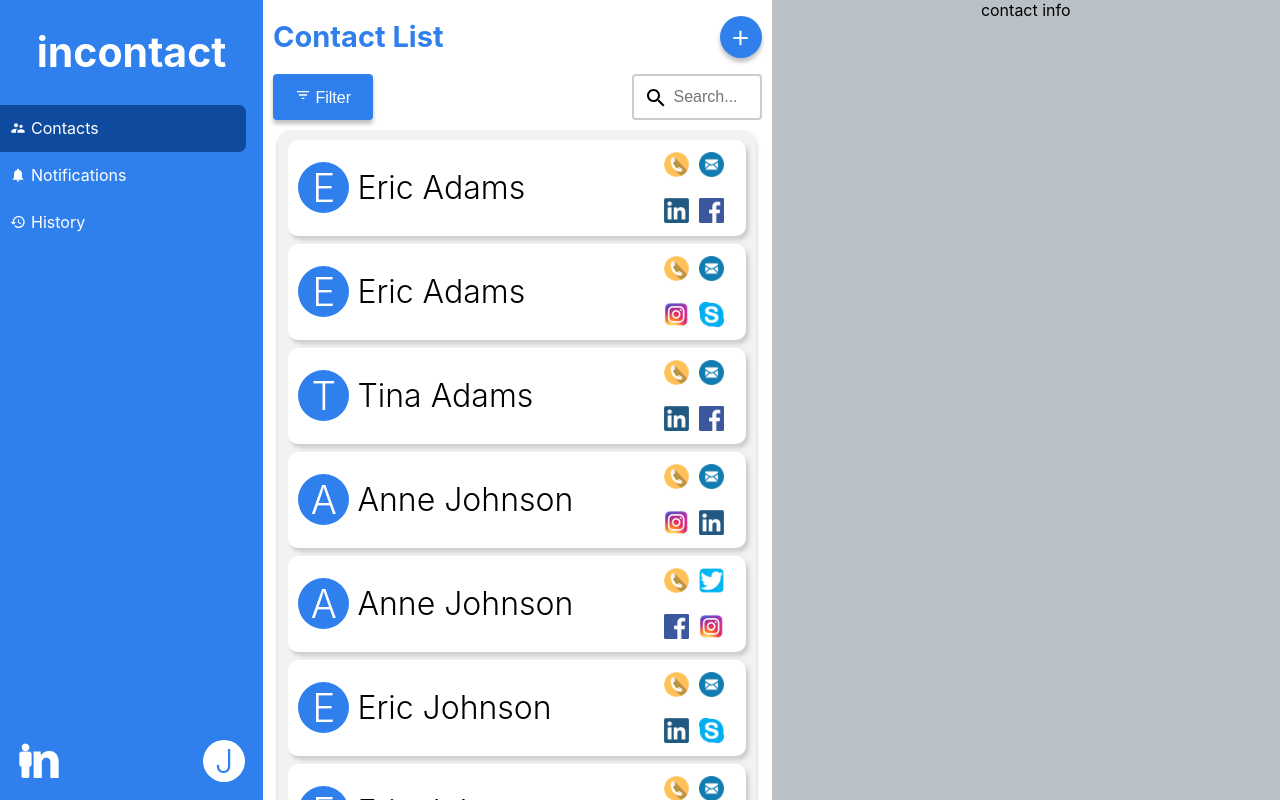
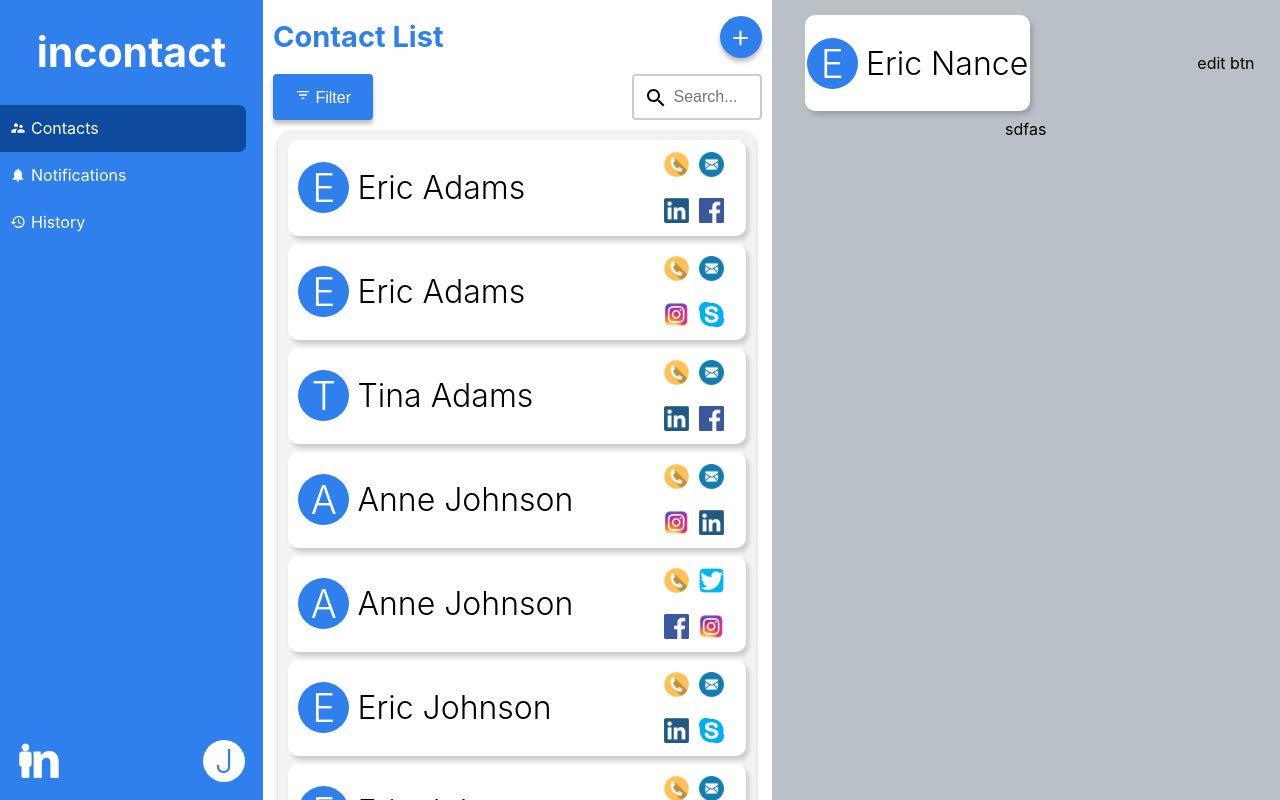
Before and after one commit to OpenSocialCSN/incontact-web, a React (Create React App) app in the folder client/: page / in a window 1280 px wide. Built offline with nearby package versions, Linux system fonts and the light colour scheme.

Commit message:
contact info component, some styling

```diff
--- a/client/src/assets/styles/GlobalStyles.scss
+++ b/client/src/assets/styles/GlobalStyles.scss
@@ -95,6 +95,14 @@ body {
   }
 }
 
+.card {
+  background: #ffffff;
+  box-sizing: border-box;
+  border-radius: 10px;
+  box-shadow: 3px 4px 4px rgba(0, 0, 0, 0.16);
+  border: 2px solid white;
+}
+
 button {
   background-color: $primary; /* Green */
   border: none;
--- /dev/null
+++ b/client/src/components/screens/contacts/ContactInfo.jsx
@@ -0,0 +1,21 @@
+import React from "react";
+
+import "./styles/ContactInfo.scss";
+import { Avatar } from "../../reusable";
+
+export default function ContactInfo({ contact }) {
+  return (
+    <div className="ContactInfo column">
+      <div className="ContactInfo-content">
+        <div className="ContactListItem">
+          <span className="ContactListItem-iconAndName card">
+            <Avatar user={contact} size={51} />
+            <h2>{contact.displayName}</h2>
+          </span>
+          edit btn
+        </div>
+        sdfas
+      </div>
+    </div>
+  );
+}
--- a/client/src/components/screens/contacts/ContactListIstem.jsx
+++ b/client/src/components/screens/contacts/ContactListIstem.jsx
@@ -9,7 +9,7 @@ import socialImages from "../../../assets/images/social";
 export default function ContactListItem({ contact, selectContact, isActive }) {
   return (
     <div
-      className={`ContactListItem${isActive ? " active" : ""}`}
+      className={`ContactListItem card${isActive ? " active" : ""}`}
       onClick={() => selectContact(contact)}
     >
       <span className="ContactListItem-iconAndName">
--- a/client/src/components/screens/contacts/ContactsScreen.jsx
+++ b/client/src/components/screens/contacts/ContactsScreen.jsx
@@ -1,8 +1,9 @@
 import React, { useState } from "react";
+import { MdFilterList } from "react-icons/md";
 
 import "./styles/ContactsScreen.scss";
 import ContactListItem from "./ContactListIstem";
-import { MdFilterList } from "react-icons/md";
+import ContactInfo from "./ContactInfo";
 
 export default function ContactsScreen({ contacts = [] }) {
   const [selectedContact, selectContact] = useState(
@@ -12,7 +13,7 @@ export default function ContactsScreen({ contacts = [] }) {
 
   return (
     <div className="ContactsScreen">
-      <div className="Contacts-listColumn">
+      <div className="Contacts-listColumn column">
         <span className="Contacts-titleRow">
           <h1>Contact List</h1>
           <span className="Contacts-newContactBtn">+</span>
@@ -33,7 +34,7 @@ export default function ContactsScreen({ contacts = [] }) {
           selectedContactId={selectedContactId}
         />
       </div>
-      <div className="Contacts-contactInfoColumn">contact info</div>
+      <ContactInfo contact={selectedContact} />
     </div>
   );
 }
--- /dev/null
+++ b/client/src/components/screens/contacts/styles/ContactInfo.scss
@@ -0,0 +1,10 @@
+.ContactInfo {
+  background-color: #bac1c6;
+  .ContactInfo-content {
+    width: 90%;
+    display: flex;
+    flex-direction: column;
+    margin: auto;
+    margin-top: 15px;
+  }
+}
--- a/client/src/components/screens/contacts/styles/ContactsScreen.scss
+++ b/client/src/components/screens/contacts/styles/ContactsScreen.scss
@@ -2,7 +2,7 @@
   display: flex;
   justify-content: space-around;
   height: 100%;
-  div {
+  .column {
     // columns
     width: 100%;
   }
@@ -43,9 +43,6 @@
     }
   }
 }
-.Contacts-contactInfoColumn {
-  background-color: #bac1c6;
-}
 
 .ContactList {
   overflow-y: auto;
@@ -68,18 +65,13 @@
 }
 
 .ContactListItem {
-  background: #ffffff;
   display: flex;
   justify-content: space-between;
   align-items: center;
   padding-left: 8px;
   cursor: pointer;
   height: 96px;
-  box-sizing: border-box;
-  border-radius: 10px;
   margin-bottom: 8px;
-  box-shadow: 3px 4px 4px rgba(0, 0, 0, 0.16);
-  border: 2px solid white;
 
   .ContactListItem-iconAndName {
     display: flex;
```
Also changed, not shown: 1 other file (tests, documents, lock files or other folders).
